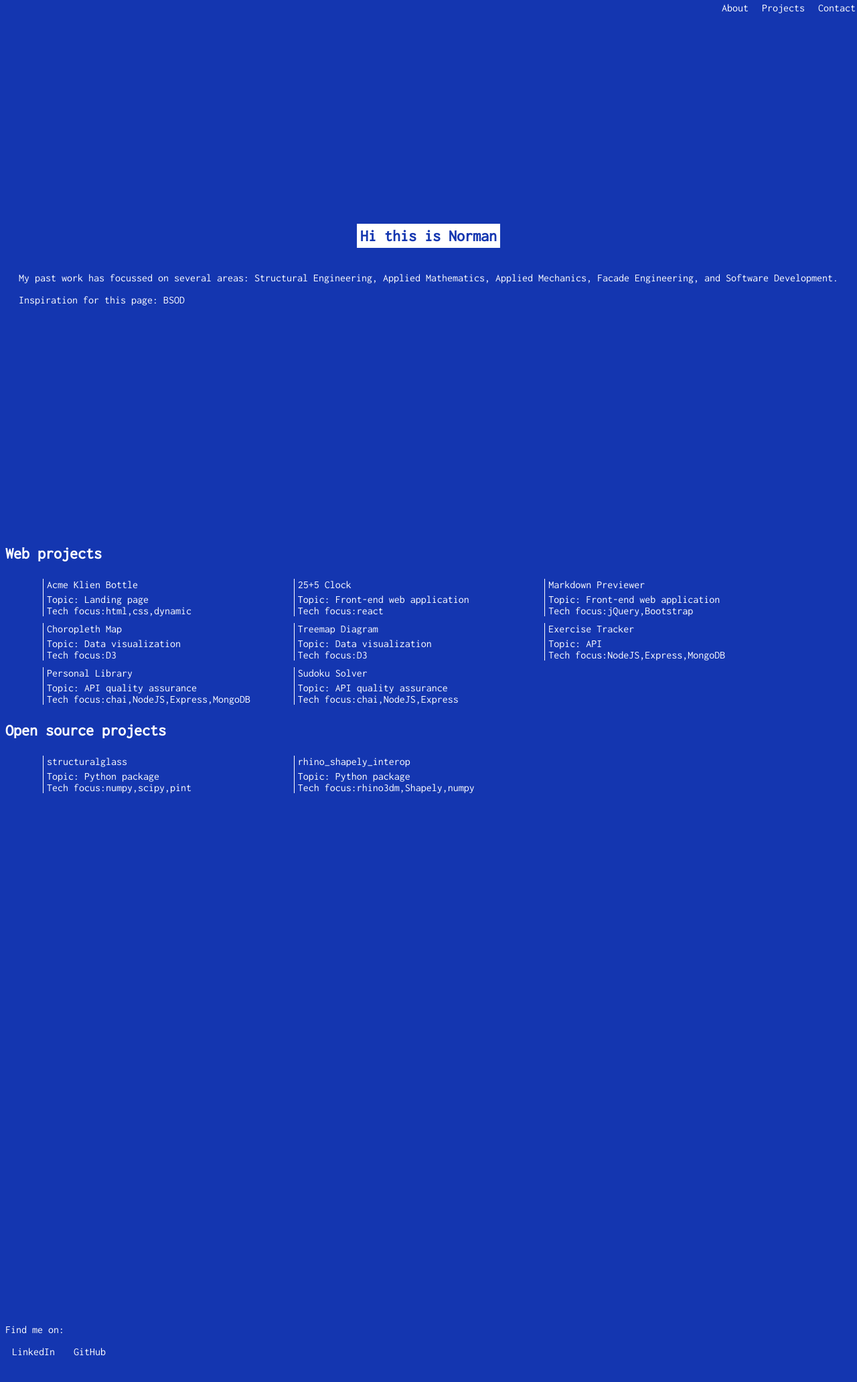
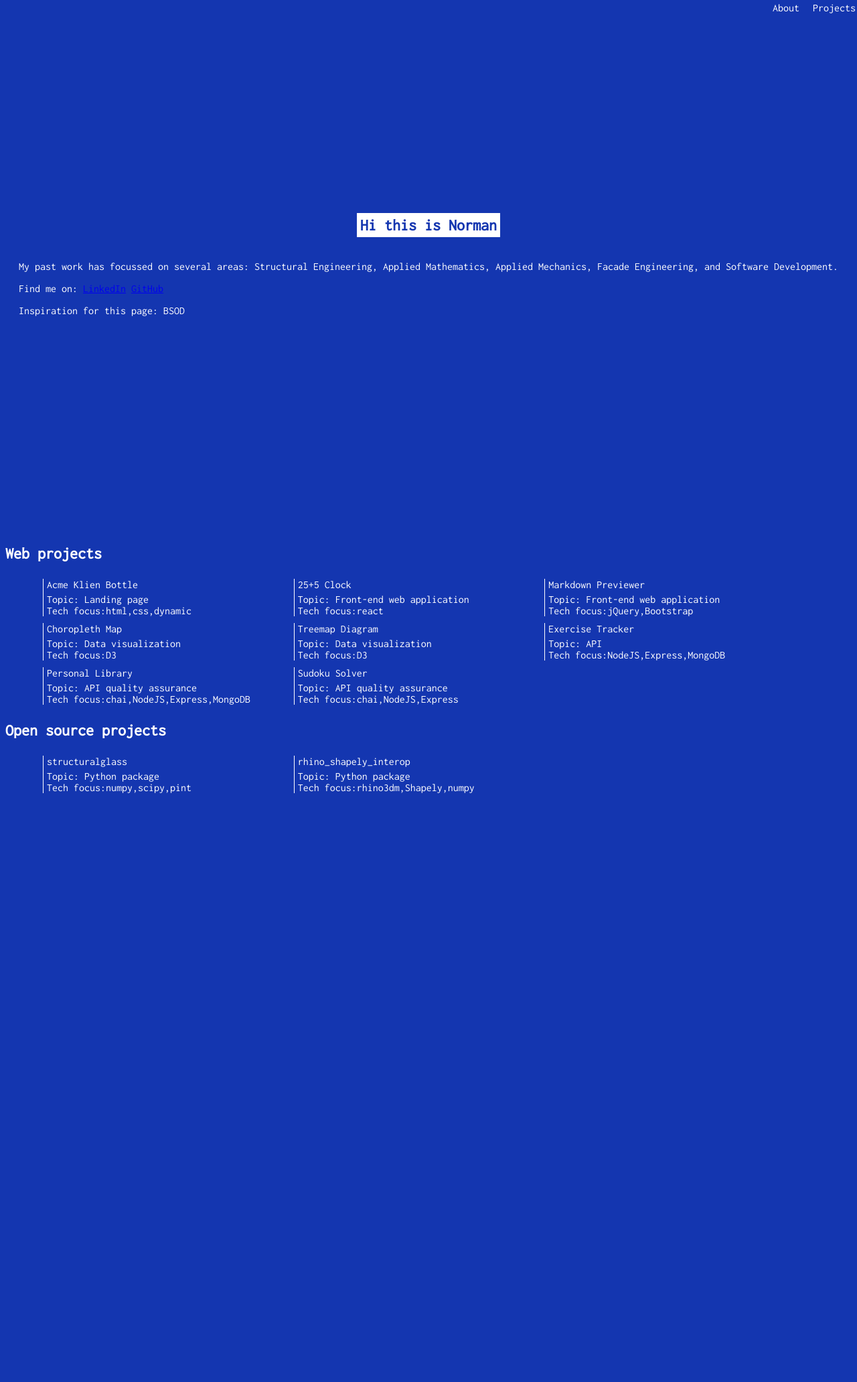
Before and after one commit to normanrichardson/normanrichardson.github.io, a plain HTML site: page index.html in a window 1280 px wide. Shown: the part 15-2078 px from the top of the page at 67% size. After the commit the page ends 1616 px from the top, so only its background shows below. Drawn offline with nearby package versions, Linux system fonts and the light colour scheme.

Commit message:
Remove contact section

```diff
--- a/index.html
+++ b/index.html
@@ -11,8 +11,6 @@
         <nav id="navbar">
             <a href="#welcome-section">About</a>
             <a href="#projects">Projects</a>
-            <!--<a href="#">Work Other</a>-->
-            <a href="#contact_info">Contact</a>
         </nav>
 
         <main>
@@ -20,6 +18,11 @@
                 <h1>Hi this is Norman</h1>
                 <div id="about_text">
                     <p>My past work has focussed on several areas: Structural Engineering, Applied Mathematics, Applied Mechanics, Facade Engineering, and Software Development.</p>
+                    <div id="contact_container">
+                        Find me on:
+                        <a href="https://www.linkedin.com/in/norman-richardson-9a876162/" target="_blank">LinkedIn</a>
+                        <a href="https://github.com/normanrichardson" target="_blank">GitHub</a>
+                    </div>
                     <p>Inspiration for this page: BSOD</p>
                 </div>
             </section>
@@ -31,13 +34,6 @@
                 <div id="os_project_container" class="project_container">
                 </div>
             </section>
-            <section id="contact_info">
-                <div id="contact_container">
-                    <p>Find me on:</p>
-                    <a href="https://www.linkedin.com/in/norman-richardson-9a876162/" target="_blank">LinkedIn</a>
-                    <a href="https://github.com/normanrichardson" target="_blank">GitHub</a>
-                </div>
-            </section>
         </main>
     </body>
 </html>
```
